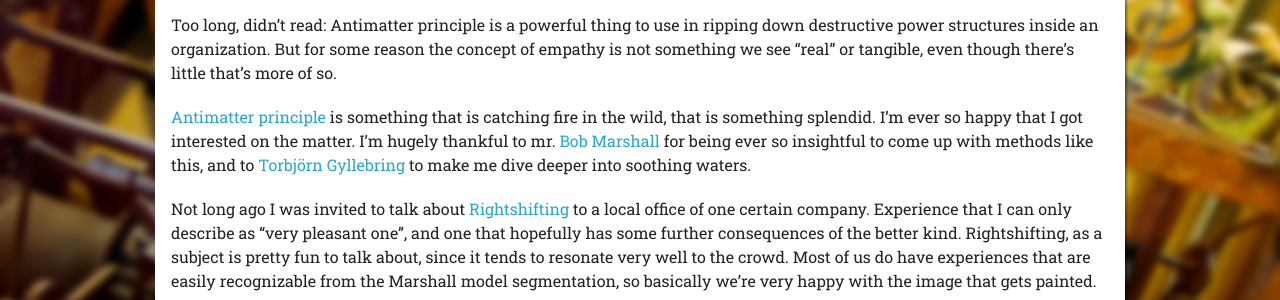
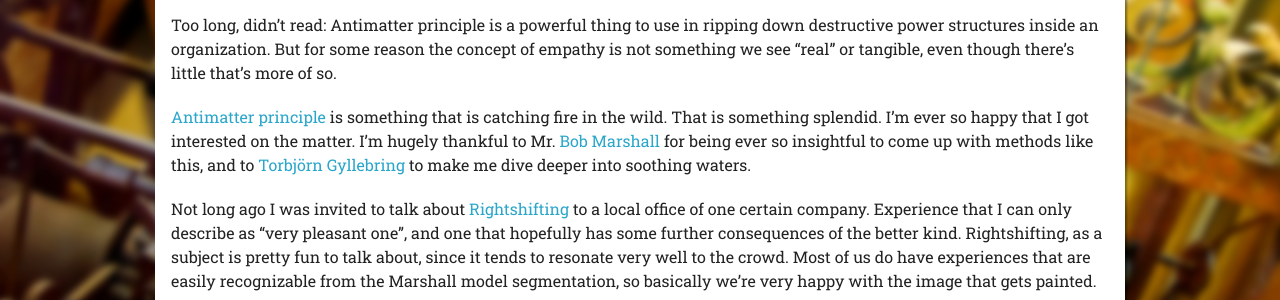
Before and after one commit to heimojuh/heimojuh.github.com, a Jekyll site: the page built from _posts/2013-11-29-we-dont-work-with-our-hands.md, in a window 1280 px wide. Shown: the part 340-640 px from the top of the page. Built offline with Jekyll 4.4.1, drawn with Linux system fonts in a browser that asks for light colours; nearby versions of some CDN libraries; library files that are not in the unit come from our copies; Markdown is read by kramdown in place of the engine named in the settings; comment, search, counter and statistics services are not loaded.

Commit message:
fixed typo

```diff
--- a/_posts/2013-11-29-we-dont-work-with-our-hands.md
+++ b/_posts/2013-11-29-we-dont-work-with-our-hands.md
@@ -9,7 +9,7 @@ categories: ["Antimatter principle"]
 Too long, didn't read:
 Antimatter principle is a powerful thing to use in ripping down destructive power structures inside an organization. But for some reason the concept of empathy is not something we see "real" or tangible, even though there's little that's more of so.
 
-[Antimatter principle](http://flowchainsensei.wordpress.com/2013/10/12/the-antimatter-principle/) is something that is catching fire in the wild, that is something splendid. I'm ever so happy that I got interested on the matter. I'm hugely thankful to mr. [Bob Marshall](https://twitter.com/flowchainsensei) for being ever so insightful to come up with methods like this, and to [Torbjörn Gyllebring](https://twitter.com/drunkcod) to make me dive deeper into soothing waters.
+[Antimatter principle](http://flowchainsensei.wordpress.com/2013/10/12/the-antimatter-principle/) is something that is catching fire in the wild. That is something splendid. I'm ever so happy that I got interested on the matter. I'm hugely thankful to Mr. [Bob Marshall](https://twitter.com/flowchainsensei) for being ever so insightful to come up with methods like this, and to [Torbjörn Gyllebring](https://twitter.com/drunkcod) to make me dive deeper into soothing waters.
 
 Not long ago I was invited to talk about [Rightshifting](http://flowchainsensei.wordpress.com/rightshifting/) to a local office of one certain company. Experience that I can only describe as "very pleasant one", and one that hopefully has some further consequences of the better kind. Rightshifting, as a subject is pretty fun to talk about, since it tends to resonate very well to the crowd. Most of us do have experiences that are easily recognizable from the Marshall model segmentation, so basically we're very happy with the image that gets painted.
 
```
